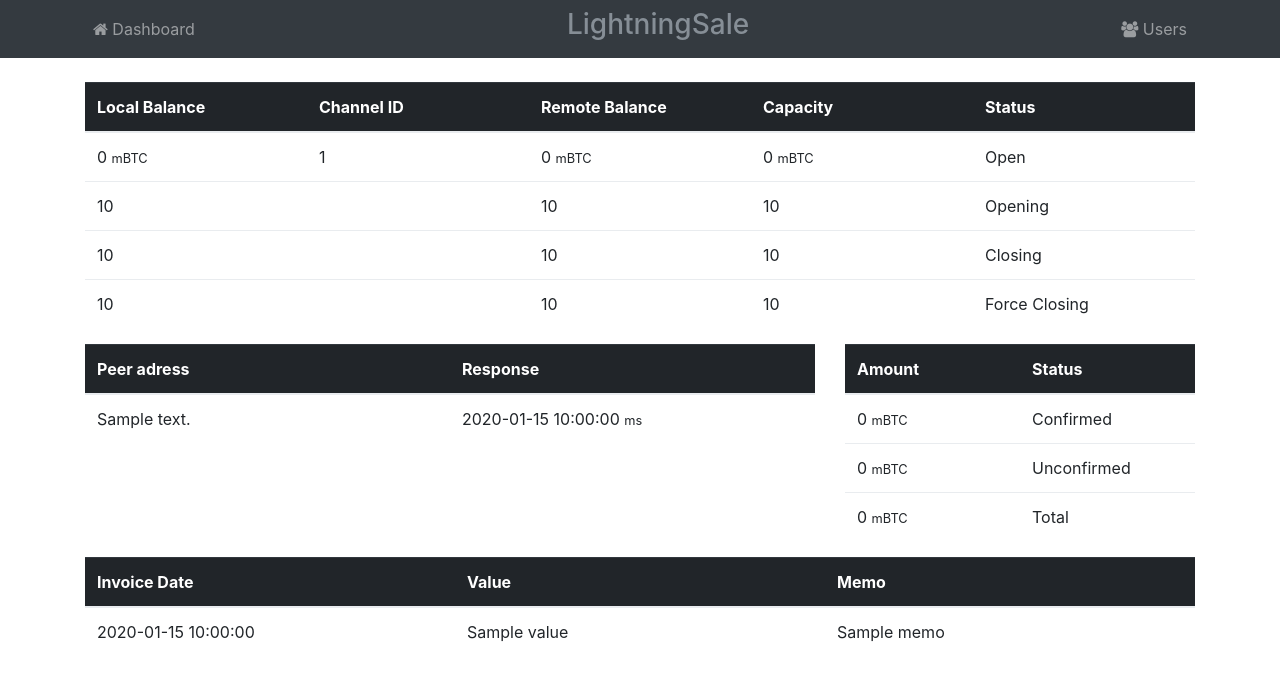
After one commit to lightningsale/LightningSale, a Symfony app: template templates/Settings/index.html.twig in a window 1280 px wide. The commit adds this page. Shown: the top 681 px of the page. Run offline with Twig, Linux system fonts and the light colour scheme; the template is opened without the code that fills it: most values are stand-ins (such as "Sample title", 1, 10 or a date in 2020); some libraries are stand-ins or nearby versions.

```diff
--- a/src/Controller/Merchant/DashboardController.php
+++ b/src/Controller/DashboardController.php
@@ -6,7 +6,7 @@
  * Time: 12:52
  */
 
-namespace App\Controller\Merchant;
+namespace App\Controller;
 use App\Entity\Payment;
 use Sensio\Bundle\FrameworkExtraBundle\Configuration\Security;
 use Symfony\Bundle\FrameworkBundle\Controller\Controller;
@@ -15,7 +15,7 @@ use Symfony\Component\Routing\Annotation\Route;
 
 /**
  * Class DashboardController
- * @package App\Controller\Merchant
+ * @package App\Controller\Cashier
  * @Route("/dashboard", name="cashier_dashboard_")
  * @Security("is_granted('ROLE_CASHIER')")
  */
@@ -31,6 +31,6 @@ class DashboardController extends Controller
         foreach (range(0,100) as $index)
             $invoices[] = new Payment(Payment::STATE_PAID, random_int(100,1000)* 10,"NOK");
 
-        return $this->render("Merchant/Dashboard/index.html.twig", ['invoices' => $invoices]);
+        return $this->render("Dashboard/index.html.twig", ['invoices' => $invoices]);
     }
 }
--- a/src/Entity/Merchant.php
+++ b/src/Entity/Merchant.php
@@ -10,7 +10,7 @@ namespace App\Entity;
 use Doctrine\ORM\Mapping as ORM;
 
 /**
- * Class Merchant
+ * Class Cashier
  * @package App\Entity
  * @ORM\Entity()
  */
--- a/src/Entity/User.php
+++ b/src/Entity/User.php
@@ -23,7 +23,7 @@ use Symfony\Component\Security\Core\User\UserInterface;
  * @ORM\DiscriminatorColumn(name="type",type="integer")
  * @ORM\DiscriminatorMap({
  *      0 = "App\Entity\Cashier",
- *      1 = "App\Entity\Merchant"
+ *      1 = "App\Entity\Cashier"
  * })
  */
 abstract class User implements UserInterface, EquatableInterface
--- a/templates/Merchant/Dashboard/index.html.twig
+++ b/templates/Dashboard/index.html.twig
@@ -6,7 +6,7 @@
 
 {% block headerRight %}
     <li class="nav-item"><a href="#" class="nav-link"><i class="fa fa-user"></i> Profile</a></li>
-    <li class="nav-item"><a href="#" class="nav-link"><i class="fa fa-cog"></i> Settings</a></li>
+    <li class="nav-item"><a href="{{ path('settings_index') }}" class="nav-link"><i class="fa fa-cog"></i> Settings</a></li>
 {% endblock %}
 
 {% block body %}
--- /dev/null
+++ b/templates/Settings/index.html.twig
@@ -0,0 +1,130 @@
+{% extends 'base.html.twig' %}
+
+{% block headerLeft %}
+    <li class="nav-item"><a href="{{ path('cashier_dashboard_index') }}" class="nav-link"><i class="fa fa-home"></i>
+            Dashboard</a></li>
+{% endblock %}
+
+{% block headerRight %}
+    <li class="nav-item"><a href="#" class="nav-link"><i class="fa fa-users"></i> Users</a></li>
+{% endblock %}
+
+{% block body %}
+    <div class="container">
+        <div class="row">
+            <div class="col-md-12">
+                <table class="table" style="table-layout: fixed; width: 100%;">
+                    <thead class="table-dark">
+                    <tr>
+                        <th>Local Balance</th>
+                        <th>Channel ID</th>
+                        <th>Remote Balance</th>
+                        <th>Capacity</th>
+                        <th>Status</th>
+                    </tr>
+                    </thead>
+                    <tbody>
+                    {% for channel in channels %}
+                        <tr>
+                            <td>{{ (channel.localBalance / 100000)|round(2) }} <small>mBTC</small></td>
+                            <td>{{ channel.chanId }}</td>
+                            <td>{{ (channel.remoteBalance / 100000)|round(2) }} <small>mBTC</small></td>
+                            <td>{{ (channel.capacity / 100000)|round(2) }} <small>mBTC</small></td>
+                            <td>Open</td>
+                        </tr>
+                    {% endfor %}
+                    {% for channel in pendingChannels.pendingOpenChannels %}
+                        <tr>
+                            <td>{{ channel.channel.localBalance }}</td>
+                            <td></td>
+                            <td>{{ channel.channel.remoteBalance }}</td>
+                            <td>{{ channel.channel.capacity }}</td>
+                            <td>Opening</td>
+                        </tr>
+                    {% endfor %}
+                    {% for channel in pendingChannels.pendingClosingChannels %}
+                        <tr>
+                            <td>{{ channel.channel.localBalance }}</td>
+                            <td></td>
+                            <td>{{ channel.channel.remoteBalance }}</td>
+                            <td>{{ channel.channel.capacity }}</td>
+                            <td>Closing</td>
+                        </tr>
+                    {% endfor %}
+                    {% for channel in pendingChannels.pendingClosingChannels %}
+                        <tr>
+                            <td>{{ channel.channel.localBalance }}</td>
+                            <td></td>
+                            <td>{{ channel.channel.remoteBalance }}</td>
+                            <td>{{ channel.channel.capacity }}</td>
+                            <td>Force Closing</td>
+                        </tr>
+                    {% endfor %}
+                    </tbody>
+                </table>
+            </div>
+            <div class="col-md-8">
+                <table class="table" style="table-layout: fixed; width: 100%;">
+                    <thead class="table-dark">
+                    <tr>
+                        <th>Peer adress</th>
+                        <th>Response</th>
+                    </tr>
+                    </thead>
+                    <tbody>
+                    {% for peer in peers %}
+                        <tr>
+                            <td>{{ peer.address }}</td>
+                            <td>{{ peer.pingTime }} <small>ms</small></td>
+                        </tr>
+                    {% endfor %}
+                    </tbody>
+                </table>
+            </div>
+            <div class="col-md-4">
+                <table class="table" style="table-layout: fixed; width: 100%;">
+                    <thead class="table-dark">
+                    <tr>
+                        <th>Amount</th>
+                        <th>Status</th>
+                    </tr>
+                    </thead>
+                    <tbody>
+                        <tr>
+                            <td>{{ (wallet.confirmedBalance / 100000)|round(2) }} <small>mBTC</small></td>
+                            <td>Confirmed</td>
+                        </tr>
+                        <tr>
+                            <td>{{ (wallet.unconfirmedBalance / 100000)|round(2) }} <small>mBTC</small></td>
+                            <td>Unconfirmed</td>
+                        </tr>
+                        <tr>
+                            <td>{{ (wallet.totalBalance / 100000)|round(2) }} <small>mBTC</small></td>
+                            <td>Total</td>
+                        </tr>
+                    </tbody>
+                </table>
+            </div>
+            <div class="col-md-12">
+                <table class="table" style="table-layout: fixed; width: 100%;">
+                    <thead class="table-dark">
+                    <tr>
+                        <th>Invoice Date</th>
+                        <th>Value</th>
+                        <th>Memo</th>
+                    </tr>
+                    </thead>
+                    <tbody>
+                    {% for invoice in pendingInvoices %}
+                    <tr>
+                        <td>{{ invoice.creationDate }}</td>
+                        <td>{{ invoice.value }}</td>
+                        <td>{{ invoice.memo }}</td>
+                    </tr>
+                    {% endfor %}
+                    </tbody>
+                </table>
+            </div>
+        </div>
+    </div>
+{% endblock %}
```
Also changed, not shown: src/Controller/SettingsController.php (added, +43 -0 lines).
